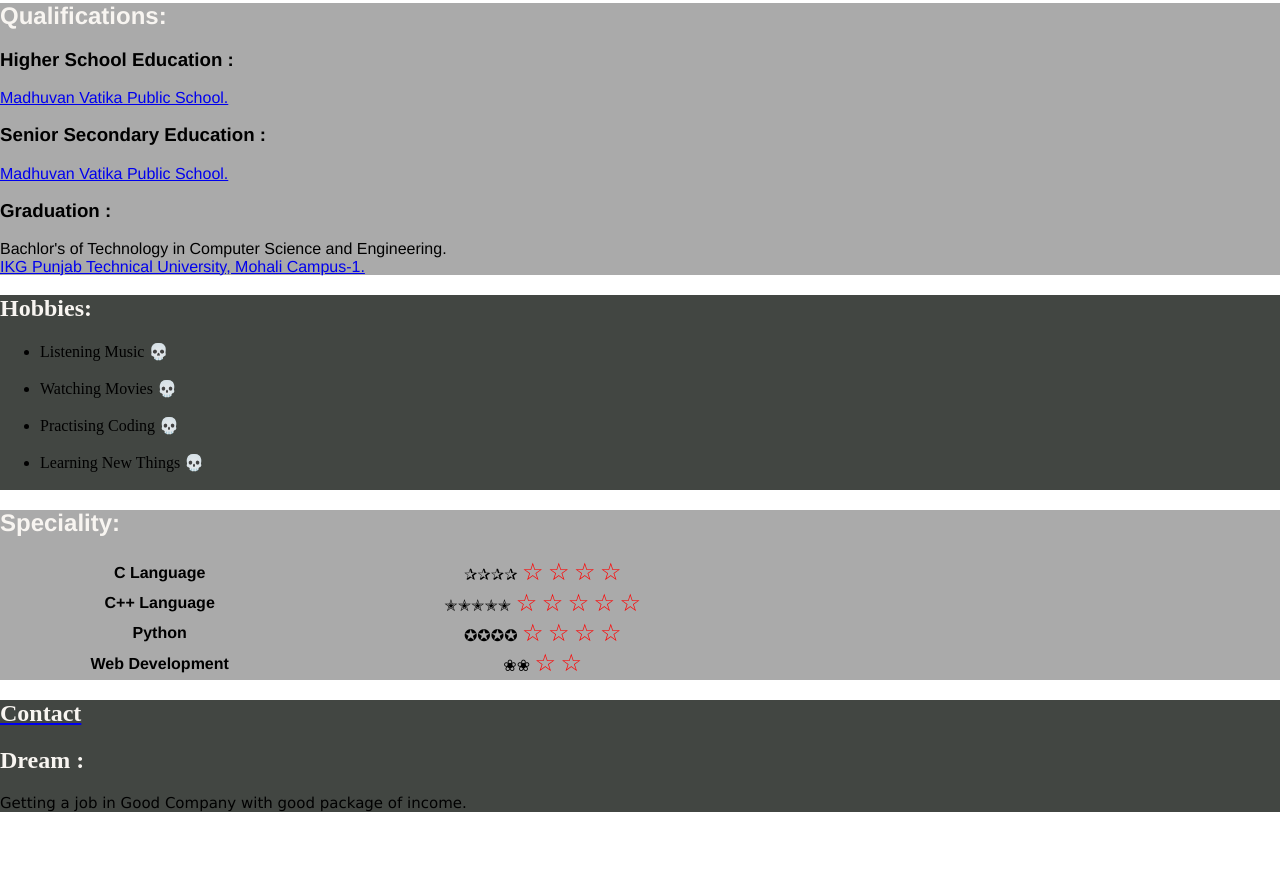
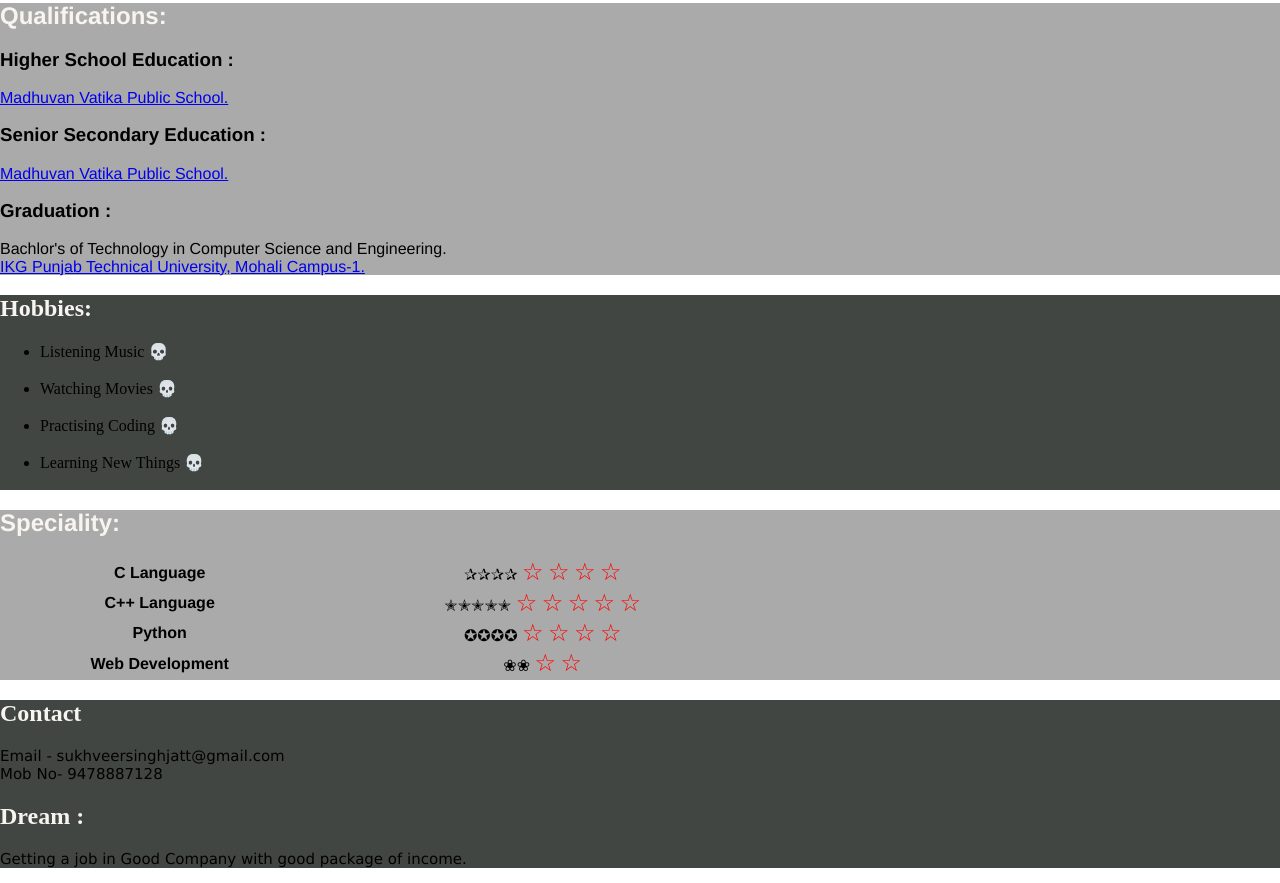
Before and after one commit to sukhveer-singh-04/CV, a plain HTML site: page index.htm in a window 1280 px wide. Shown: the part 510-1393 px from the top of the page. Before the commit the page ends 1337 px from the top, so only its background shows below. Drawn offline with Linux system fonts and the light colour scheme.

Commit message:
Update index.htm

```diff
--- a/index.htm
+++ b/index.htm
@@ -102,7 +102,11 @@ Bachlor's of Technology in Computer Science and Engineering.<br>
 </div>
 <div class="d6">
 </p>
-<a id="A1" href="MySiteHobbies.htm"><h2>Contact</h2></a>
+<h2>Contact</h2>
+ <p>
+  Email - sukhveersinghjatt@gmail.com <br>
+  Mob No- 9478887128
+ </p>
  <div>
  <h2> Dream :</h2>
 <p>
```
